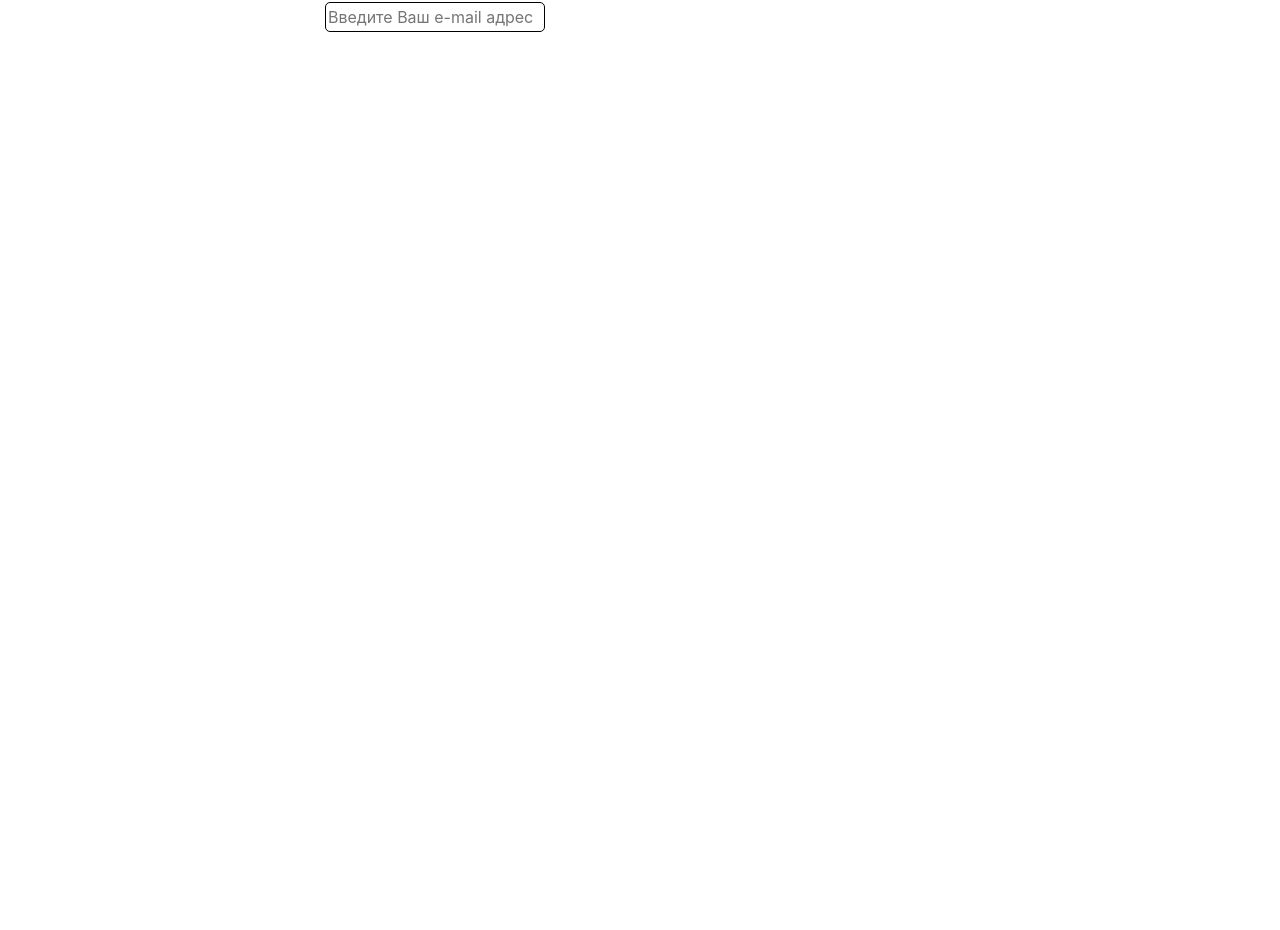
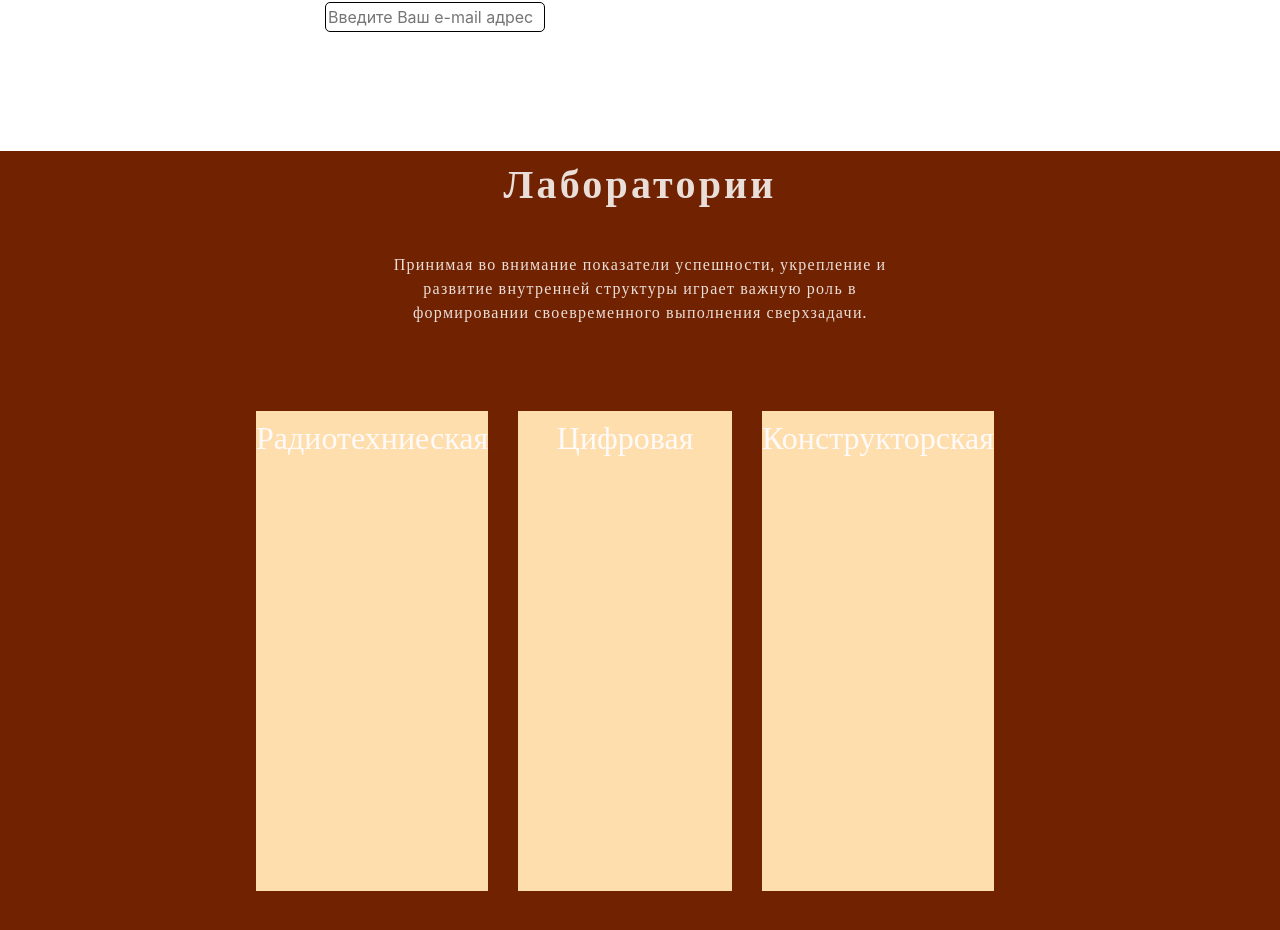
Before and after one commit to NEONSik/digitalfaculty-front, an Angular app: page / in a window 1280 px wide. Shown: the part 668-1598 px from the top of the page. Before the commit the page ends 819 px from the top, so only its background shows below. Built offline with nearby package versions, Linux system fonts and the light colour scheme.

Commit message:
Added a laboratory block

```diff
--- a/src/app/components/pages/main/main.component.html
+++ b/src/app/components/pages/main/main.component.html
@@ -43,3 +43,20 @@
     </div>
   </div>
 </div>
+
+<div class="laboratory">
+  <div class="laboratory__bg">
+    <img src="" class="laboratory__background">
+  </div>
+  <div class="laboratory__title">Лаборатории</div>
+  <div class="laboratory__subtitle">
+    Принимая во внимание показатели успешности, укрепление и развитие
+    внутренней структуры играет важную роль в формировании
+    своевременного выполнения сверхзадачи.
+  </div>
+  <div class="laboratory__main">
+    <div class="laboratory__main__block">Радиотехниеская</div>
+    <div class="laboratory__main__block">Цифровая</div>
+    <div class="laboratory__main__block">Конструкторская</div>
+  </div>
+</div>
--- a/src/app/components/pages/main/main.component.scss
+++ b/src/app/components/pages/main/main.component.scss
@@ -95,6 +95,7 @@
   &__title {
     @include font-oswald-32-normal;
     margin-bottom: 32px;
+    cursor: default;
   }
 }
 
@@ -181,3 +182,53 @@
     }
   }
 }
+
+.laboratory{
+  width: 100%;
+  height: 850px;
+  background-color: #712200;
+
+  &__bg{
+    height: 100%;
+    position: absolute;
+  }
+
+  &__title{
+    width: 100%;
+    height: 100px;
+    display: flex;
+    justify-content: center;
+    @include font-oswald-40-normal;
+  }
+
+  &__subtitle{
+    width: 40%;
+    height: 160px;
+    margin-left: auto;
+    margin-right: auto;
+    display: flex;
+    @include font-oswald-16-normal;
+  }
+
+  &__main{
+    width: 60%;
+    height: 480px;
+    display: flex;
+    margin-left: auto;
+    margin-right: auto;
+    flex-direction: row;
+    justify-content: space-between;
+
+    &__block{
+      display: flex;
+      width: 300px;
+      height: 100%;
+      margin-right: 30px;
+      justify-content: center;
+      background-color: navajowhite;
+      font-family: Oswald;
+      font-size: 32px;
+      color: snow;
+    }
+  }
+}
--- a/src/assets/global_scss/_fonts.scss
+++ b/src/assets/global_scss/_fonts.scss
@@ -66,3 +66,25 @@
   letter-spacing: 0.07em;
   text-align: left;
 }
+
+@mixin font-oswald-40-normal{
+  font-family: Oswald;
+  font-size: 40px;
+  font-style: normal;
+  font-weight: 700;
+  line-height: 59px;
+  letter-spacing: 0.08em;
+  text-align: center;
+  color: rgba(255, 255, 255, 0.85);
+}
+
+@mixin font-oswald-16-normal{
+  font-family: Oswald;
+  font-size: 16px;
+  font-style: normal;
+  font-weight: 300;
+  line-height: 24px;
+  letter-spacing: 0.08em;
+  text-align: center;
+  color: rgba(255, 255, 255, 0.85);
+}
```
Also changed, not shown: src/assets/images/Gwe7f4kw.png (added).
